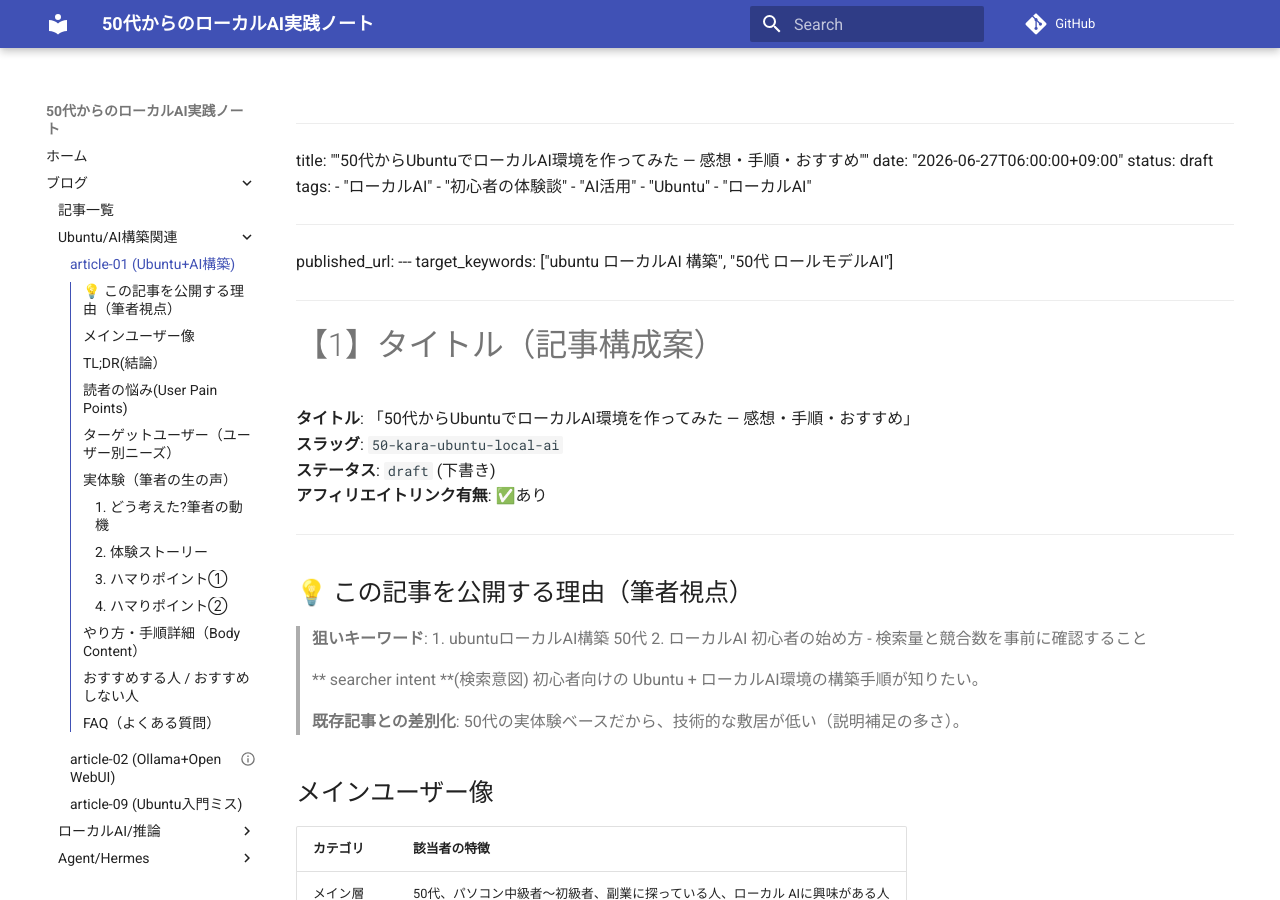
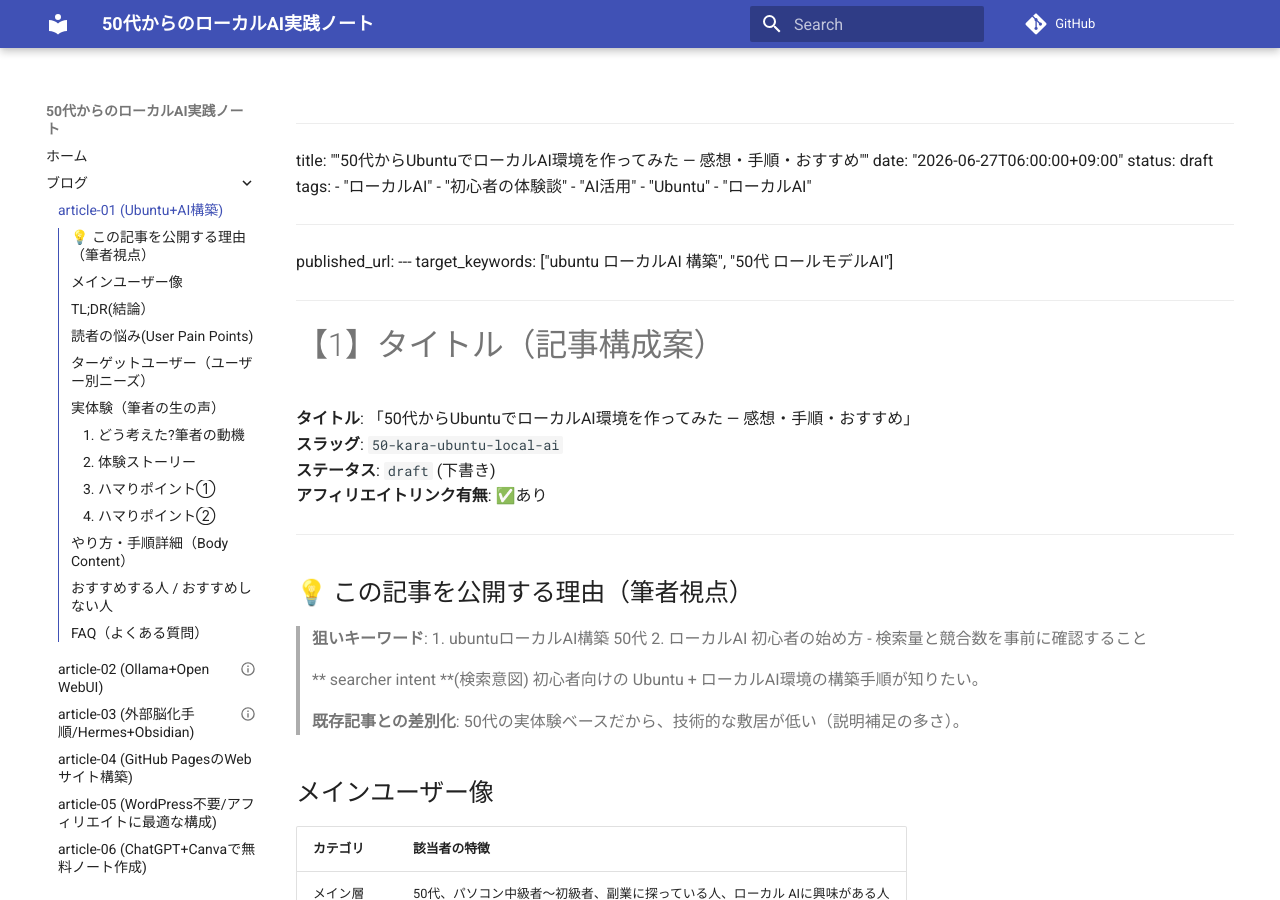
Before and after one commit to snoeru373/kirokuwonokosite, an MkDocs documentation site: the page built from docs/blog/article-01-50-kara-ubuntu.md, in a window 1280 px wide and 900 px high. Built offline with MkDocs 1.6.1 and Material for MkDocs 9.7.7, drawn with Linux system fonts in a browser that asks for light colours; comment, search, counter and statistics services are not loaded; part of the change alters nothing that is shown.

Commit message:
reorg: flatten blog nav, unify article naming convention, remove redundant categories

```diff
--- a/mkdocs.yml
+++ b/mkdocs.yml
@@ -21,62 +21,54 @@ theme:
 nav:
   - ホーム: index.md
   - ブログ:
+    - article-01 (Ubuntu+AI構築): blog/article-01-50-kara-ubuntu.md
+    - article-02 (Ollama+Open WebUI): blog/article-02-ollama-open-webui.md
+    - article-03 (外部脳化手順/Hermes+Obsidian): blog/article-03-hermes-agent-ob.md
+    - article-04 (GitHub PagesのWebサイト構築): blog/article-04-github-pages-website.md
+    - article-05 (WordPress不要/アフィリエイトに最適な構成): blog/article-05-no-wordpress.md
+    - article-06 (ChatGPT+Canvaで無料ノート作成): blog/article-06-chatgpt-canva-note.md
+    - article-07 (ローカルvsクラウド比較): blog/article-07-local-cloud-comparison.md
+    - article-08 (AI書き間違いを防ぐテクニック): blog/article-08-ai-writing-mistakes.md
+    - article-09 (Ubuntu入門で失敗しない方法): blog/article-09-ubuntu-start-mistakes.md
+    - article-10 (無料ASP比較/XAスペアcomparison): blog/article-10-free-aspx-comparison.md
+    - article-17 (Ollama最新情報2026): blog/article-17-ollama-latest-2026.md
+    - article-18 (2026年ローカルLLMベンチマーク): blog/article-18-local-llm-bench-2026.md
+    - article-19 (推論プラットフォーム比較): blog/article-19-inference-platform-compare.md
+    - article-20 (Hermes Agent概要): blog/article-20-hermes-agent-overview.md
+    - article-21 (Obsidianとの連携): blog/article-21-obsidian-local-ai-integration.md
+    - article-23 (自己改善ループ概要): blog/article-23-self-improvement-loop.md
+    - article-47 (AI最適設計の最上位構造): blog/article-47-ai-saikou-yakata.md
+    - 告知・免責事項: blog/article-disclosure-note.md
+    - article-loop-01 (ループ入門): blog/article-loop-01-getting-started-with-loops.md
+    - article-loop-02 (3層メモリスタック): blog/article-loop-02-3layer-memory-stack.md
+    - article-loop-03 (Claude Codeで45タスク完了): blog/article-loop-03-claude-code-45-tasks.md
+    - article-loop-04 (雪之义士思考法): blog/article-loop-04-yukiyoshi-thinking-method.md
+    - article-loop-05 (NotebookLMの32方法): blog/article-loop-05-notebooklm-32-methods.md
+    - article-loop-06 (米国株自動取引BOT): blog/article-loop-06-us-stock-auto-trading-bot.md
+    - article-loop-07 (Claudeデザインとオープンツール): blog/article-loop-07-claude-design-open-tools.md
+    - article-loop-08 (AI統合設計v1): blog/article-loop-08-ai-integration-design-v1.md
+    - article-loop-10 (AFO AIエンジニアリングv2): blog/article-loop-10-afo-ai-engineering-v2.md
+    - article-loop-11 (グラフエンジニアリング基礎): blog/article-loop-11-graph-engineering-fundamentals.md
+    - article-loop-12 (海外アフィリエイト戦略): blog/article-loop-12-overseas-affiliate-strategy.md
+    - article-loop-13 (ループエンジニアリングエージェントパターン): blog/article-loop-13-loop-engineering-and-agent-patterns.md
+    - article-loop-14 (エージェント設計全レイヤー): blog/article-loop-14-agent-design-all-layers.md
+    - article-loop-15 (システム vs モデル): blog/article-loop-15-better-systems-than-models.md
+    - article-loop-16 (Brain3 Vault運用ガイドv2): blog/article-loop-16-brain3-vault-operation-guide-v2.md
+    - AI最適設計の最上位構造: blog/affiliate-media-overview.md
+    - ローカルAIスタックの全体像: blog/local-ai-stack-overview.md
+    - Ollama運用ガイドブック: blog/ollama-operating-guidebook.md
+    - ローカルAI統合: blog/local-ai-integrations.md
+    - MkDocs YAML設定例: blog/mkdocs-config-example.md
     - 記事一覧: blog/initial-articles-overview.md
-    - Ubuntu/AI構築関連:
-      - article-01 (Ubuntu+AI構築): blog/article-01-50-kara-ubuntu.md
-      - article-02 (Ollama+Open WebUI): blog/article-02-ollama-open-webui.md
-      - article-09 (Ubuntu入門ミス): blog/article-09-ubuntu-start-mistakes.md
-    - ローカルAI/推論:
-      - ローマルAIスタックの全体像: blog/local-ai-stack-overview.md
-      - Ollama運用ガイドブック: blog/ollama-operating-guidebook.md
-      - article-17 (Ollama最新2026): blog/article-17-ollama-latest-2026.md
-      - 2026年ローカルLLMベンチマーク: blog/article-18-local-llm-bench-2026.md
-      - 推論プラットフォーム比較: blog/article-19-inference-platform-compare.md
-      - ローカルAI統合: blog/local-ai-integrations.md
-      - MkDocs YML設定例: blog/mkdocs-config-example.md
-    - Agent/Hermes:
-      - 外部脳化手順 (Hermes+Obsidian): blog/article-03-hermes-agent-ob.md
-      - article-16 (Hermes Agent概要): blog/article-20-hermes-agent-overview.md
-      - article-21 (Obsidian+ローカルAI連携): blog/article-21-obsidian-local-ai-integration.md
-    - ループ記事:
-      - Loop 01 (ループ入門): blog/article-loop-01-getting-started-with-loops.md
-      - Loop 02 (3層メモリスタック): blog/article-loop-02-3layer-memory-stack.md
-      - Loop 03 (Claude Code 45タスク): blog/article-loop-03-claude-code-45-tasks.md
-      - Loop 04 ( Yukiyoshi思考法): blog/article-loop-04-yukiyoshi-thinking-method.md
-      - Loop 05 (NotebookLM 32方法): blog/article-loop-05-notebooklm-32-methods.md
-      - Loop 06 (米国株自動取引BOT): blog/article-loop-06-us-stock-auto-trading-bot.md
-      - Loop 07 (Claudeデザイン/オープンツール): blog/article-loop-07-claude-design-open-tools.md
-      - Loop 08 (AI統合設計v1): blog/article-loop-08-ai-integration-design-v1.md
-      - Loop 10 (AFO AIエンジニアリングv2): blog/article-loop-10-afo-ai-engineering-v2.md
-      - Loop 11 (グラフエンジニアリング基礎): blog/article-loop-11-graph-engineering-fundamentals.md
-      - Loop 12 (海外アフィリエイト戦略): blog/article-loop-12-overseas-affiliate-strategy.md
-      - Loop 13 (ループエンジニアリング/エージェントパターン): blog/article-loop-13-loop-engineering-and-agent-patterns.md
-      - Loop 14 (エージェント設計全レイヤー): blog/article-loop-14-agent-design-all-layers.md
-      - Loop 15 (システムvsモデル): blog/article-loop-15-better-systems-than-models.md
-      - Loop 16 (Brain3 Vault運用ガイドv2): blog/article-loop-16-brain3-vault-operation-guide-v2.md
-    - アフィリエイト/戦略:
-      - AI最適設計の最上位構造: blog/article-47-ai-saikou-yakata.md
-      - article-05 (WordPress不要): blog/article-05-no-wordpress.md
-      - article-07 (ローカルvsクラウド比較): blog/article-07-local-cloud-comparison.md
-      - article-10 (無料ASP比較): blog/article-10-free-aspx-comparison.md
-      - メディア概要: blog/affiliate-media-overview.md
-    - 設計思想:
-      - article-06 (ChatGPT+Canvaノート): blog/article-06-chatgpt-canva-note.md
-      - article-08 (AI書き間違い): blog/article-08-ai-writing-mistakes.md
-      - article-04 (GitHub Pages Webサイト): blog/article-04-github-pages-website.md
-      - 自己改善ループ概要: blog/article-23-self-improvement-loop.md
-      - 30日間ロードマップ概要: blog/thirty-day-roadmap-overview.md
-      - Ubuntu初期環境設定: blog/ubuntu-env-setup.md
-    - お知らせ:
-      - article-disclosure-note: blog/article-disclosure-note.md
-  - Wiki/ポリシー:
+    - Ubuntu初期環境設定: blog/ubuntu-env-setup.md
+    - 30日間ロードマップ概要: blog/thirty-day-roadmap-overview.md
+  - Wiki / ポリシー:
     - セットアップガイド: blog/hardcore-agent-setup.md
     - Wiki記事一覧: blog/wiki-index.md
-    - 運用ポリシー v2:
-      - ブログ執筆ルール: blog/02-policy-blog-writing-rules.md
-      - Hermes Agent運用ルール: blog/03-policy-hermes-agent-rules.md
-      - 広告規約ルール: blog/advertising-rules-v2.md
-      - 公開ルール: blog/publishing-rules-v2.md
+    - ブログ執筆ルール v2: blog/02-policy-blog-writing-rules.md
+    - Hermes Agent運用ルール: blog/03-policy-hermes-agent-rules.md
+    - 広告規約ルール v2: blog/advertising-rules-v2.md
+    - 公開ルール v2: blog/publishing-rules-v2.md
     - ライティングガイド: blog/writing-prompts-guide.md
 
 markdown_extensions:
```
